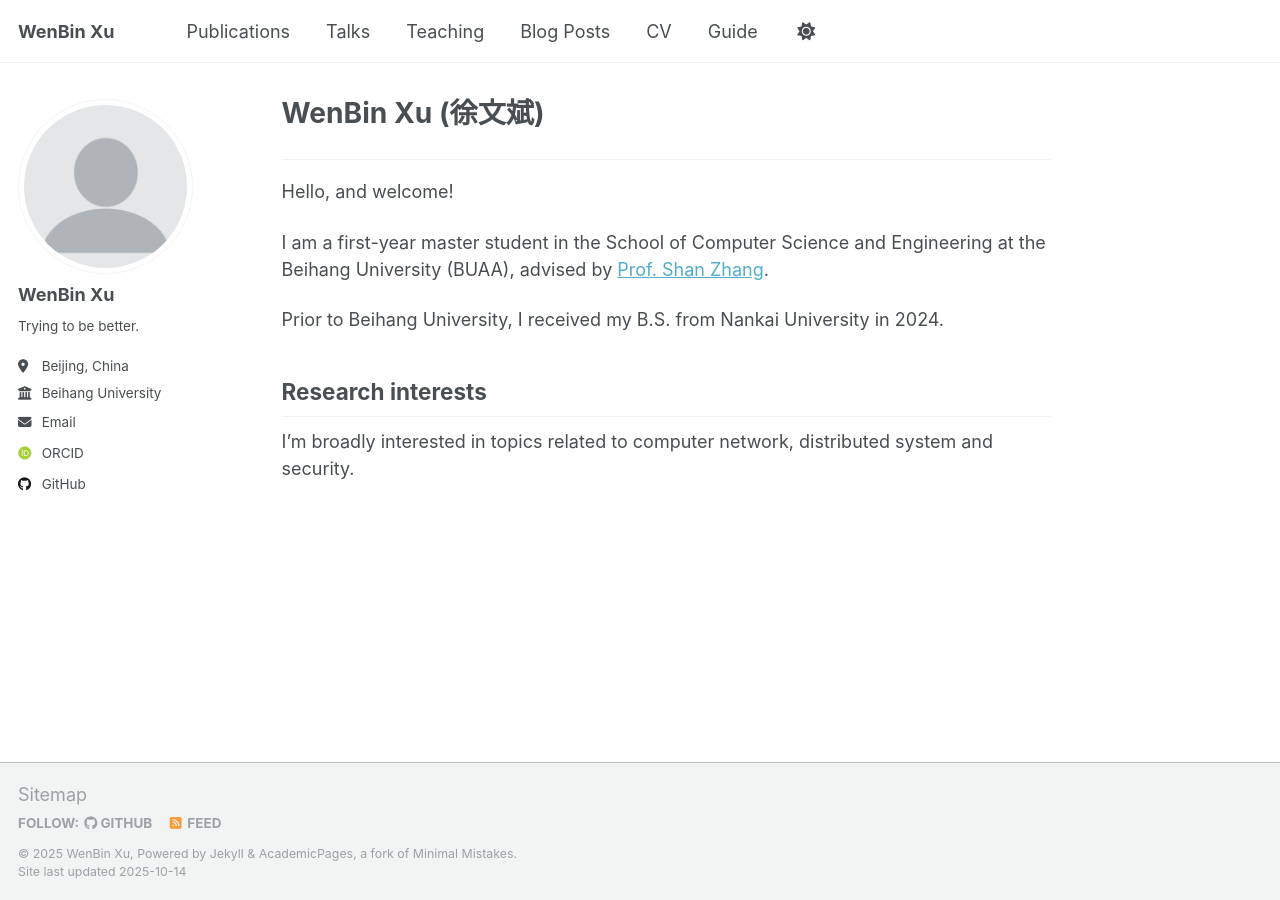
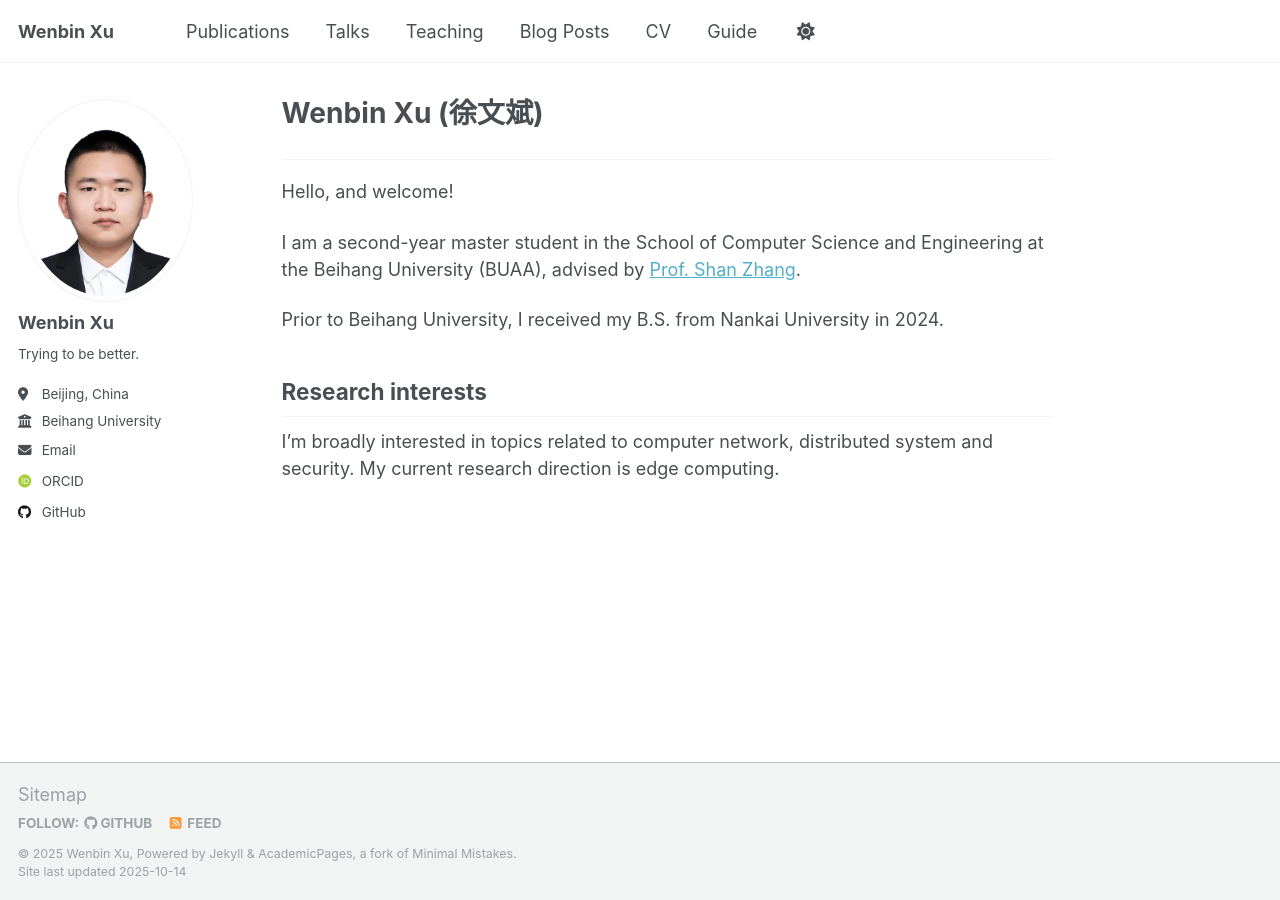
Before and after one commit to yuwensq/yuwensq.github.io, a Jekyll site: the page built from _pages/about.md, in a window 1280 px wide. Built offline with Jekyll 4.4.1, drawn with Linux system fonts in a browser that asks for light colours; some web fonts are replaced.

```diff
--- a/_config.yml
+++ b/_config.yml
@@ -9,9 +9,9 @@
 # Basic Site Settings
 locale                   : "en-US"
 site_theme               : "default"
-title                    : "WenBin Xu"
+title                    : "Wenbin Xu"
 title_separator          : "-"
-name                     : &name "WenBin Xu"
+name                     : &name "Wenbin Xu"
 description              : &description "personal description"
 url                      : https://yuwensq.github.io # the base hostname & protocol for your site e.g. "https://[your GitHub username].github.io" or if you already have some other page hosted on Github then use "https://[your GitHub username].github.io/[Your Repo Name]"
 baseurl                  : "" # the subpath of your site, e.g. "/blog"
@@ -22,8 +22,8 @@ repository               : "yuwensq/yuwensq.github.io"
 #               Additional customization can be done by editing /_includes/author-profile.html
 author:
   # Biographic information
-  avatar           : "profile.png"
-  name             : "WenBin Xu"
+  avatar           : "fig.jpg"
+  name             : "Wenbin Xu"
   pronouns         : # example: "she/her"
   bio              : "Trying to be better."
   location         : "Beijing, China"
--- a/_pages/about.md
+++ b/_pages/about.md
@@ -1,6 +1,6 @@
 ---
 permalink: /
-title: "WenBin Xu (徐文斌)"
+title: "Wenbin Xu (徐文斌)"
 author_profile: true
 redirect_from:
   - /about/
@@ -11,10 +11,10 @@ redirect_from:
 
 Hello, and welcome!
 
-I am a first-year master student in the School of Computer Science and Engineering at the Beihang University (BUAA), advised by [Prof. Shan Zhang](https://shi.buaa.edu.cn/zhangshan/zh_CN/index.htm).
+I am a second-year master student in the School of Computer Science and Engineering at the Beihang University (BUAA), advised by [Prof. Shan Zhang](https://shi.buaa.edu.cn/zhangshan/zh_CN/index.htm).
 
 Prior to Beihang University, I received my B.S. from Nankai University in 2024.
 
 ## Research interests
 
-I'm broadly interested in topics related to computer network, distributed system and security.
+I'm broadly interested in topics related to computer network, distributed system and security. My current research direction is edge computing.
```
Also changed, not shown: _includes/head/custom.html (+10 -1 lines), _pages/cv.md (+0 -1 lines), _posts/2023-06-26-计算机夏令营复习知识点汇总.md (+11 -11 lines), _posts/2023-07-02-2023北航夏令营经历.md (+1 -1 lines), _publications/2010-10-01-paper-title-number-2.md (deleted, +0 -14 lines), _publications/2015-10-01-paper-title-number-3.md (deleted, +0 -14 lines), _publications/2024-02-17-paper-title-number-4.md (deleted, +0 -13 lines), _publications/2025-07-01-Backoff.md (added, +20 -0 lines), _teaching/2014-spring-teaching-1.md (deleted, +0 -20 lines), _teaching/2023-autumn-compiler.md (added, +13 -0 lines), images/fig.jpg (added).
